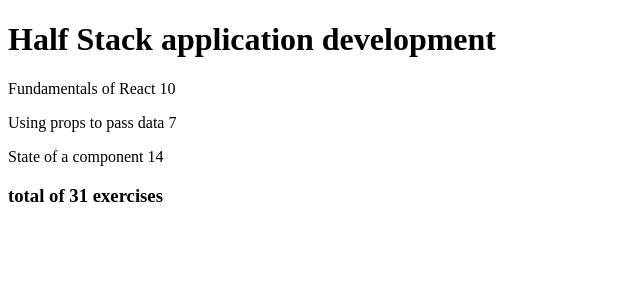
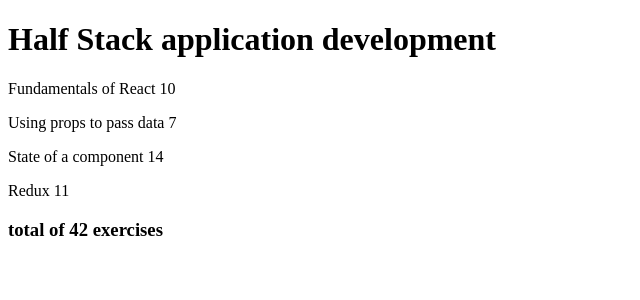
Before and after one commit to emjogale/fullstack, a React (Create React App) app in the folder part1/courseinfo/: page / in a window 1280 px wide. Shown: the top 300 px of the page, without its empty margins (0-640 px from the left). Built offline with nearby package versions, Linux system fonts and the light colour scheme.

Commit message:
2.3 refactor by moving the reduce function for the sum into the total component rather than the course component

```diff
--- a/part1/courseinfo/src/App.js
+++ b/part1/courseinfo/src/App.js
@@ -4,11 +4,7 @@ const Course = ({ course }) => {
 		<div>
 			<Header course={course.name} />
 			<Content parts={course.parts} />
-			<Total
-				sum={course.parts
-					.map((part) => part.exercises)
-					.reduce((accum, curr) => (accum += curr), 0)}
-			/>
+			<Total parts={course.parts} />
 		</div>
 	);
 };
@@ -29,7 +25,11 @@ const Part = ({ part }) => (
 	</p>
 );
 
-const Total = ({ sum }) => <h3>total of {sum} exercises</h3>;
+const Total = ({ parts }) => (
+	<h3>
+		total of {parts.reduce((sum, part) => (sum += part.exercises), 0)} exercises
+	</h3>
+);
 
 const App = () => {
 	const course = {
@@ -52,6 +52,11 @@ const App = () => {
 				exercises: 14,
 				id: 3,
 			},
+			{
+				name: "Redux",
+				exercises: 11,
+				id: 3,
+			},
 		],
 	};
 	return (
```
